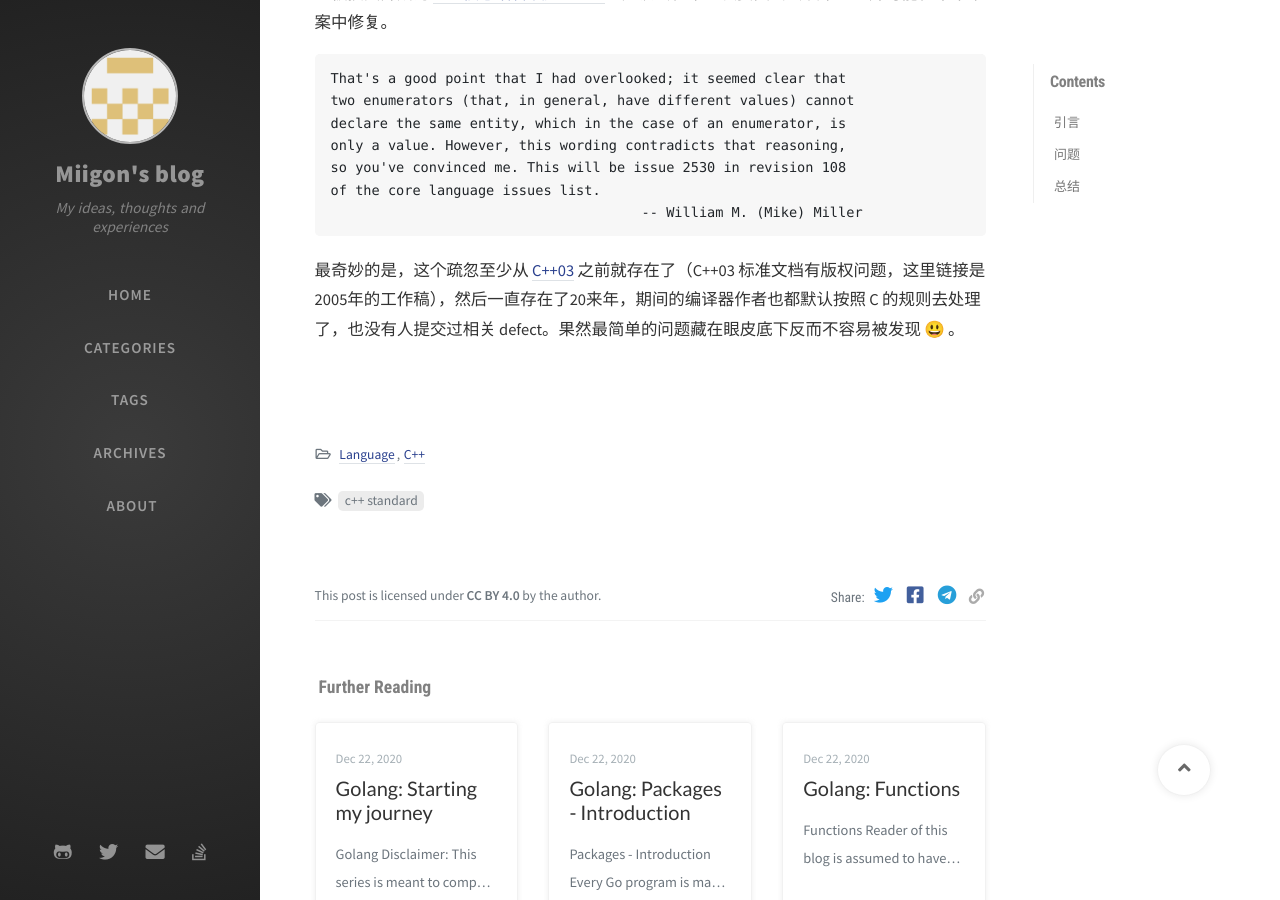
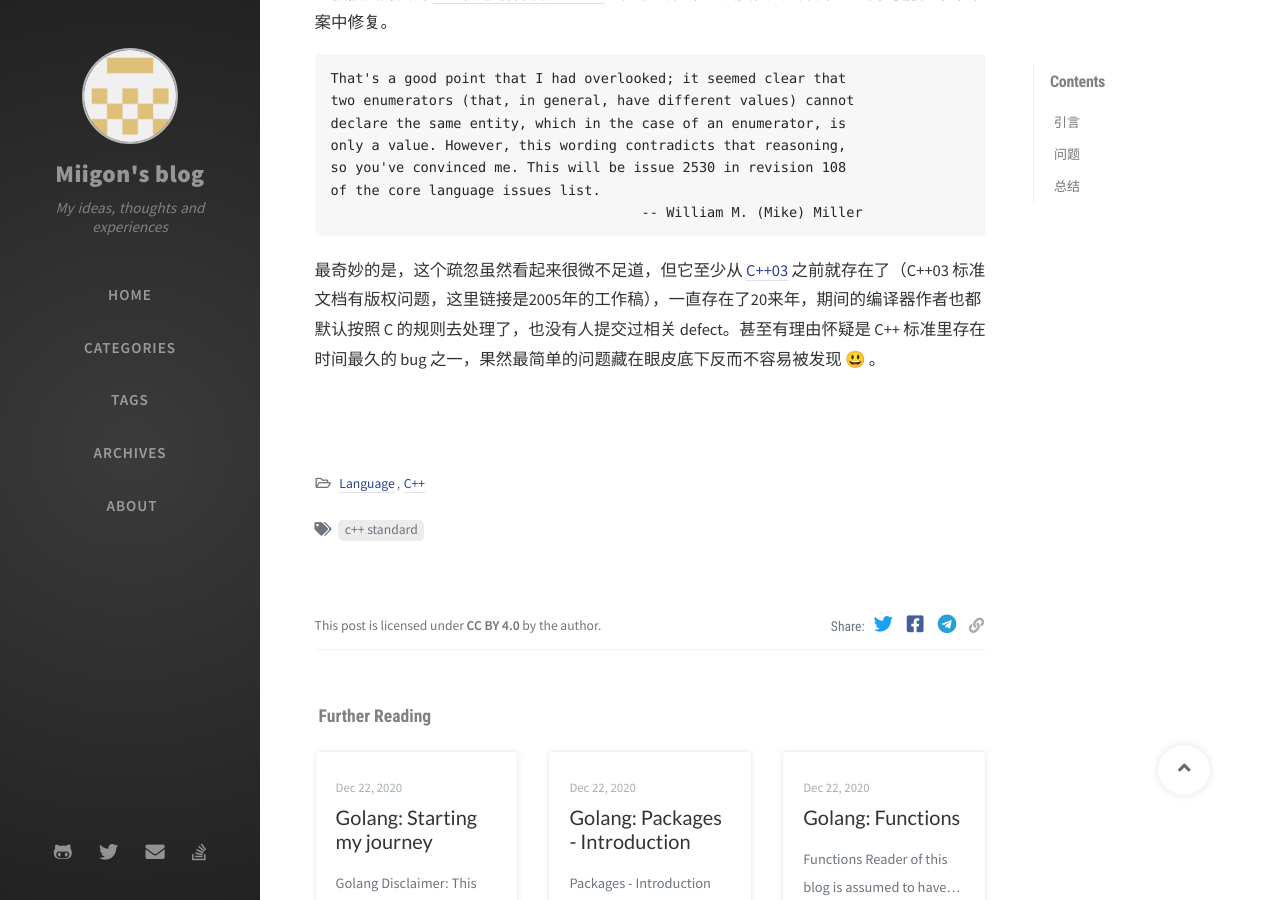
Before and after one commit to Miigon/blog, a Jekyll site: the page built from _posts/misc/2022-04-02-cpp-core-language-issue-for-enum-const-redefinition.md, in a window 1280 px wide and 900 px high, scrolled down 4502 px. Built offline with Jekyll 4.4.1, drawn with Linux system fonts in a browser that asks for light colours; nearby versions of some CDN libraries; comment, search, counter and statistics services are not loaded; some of the changed text lies outside the part shown.

Commit message:
cpp-core-language-....-redefinition: fix incorrect date, slight tweak

````diff
--- a/_posts/misc/2022-04-02-cpp-core-language-issue-for-enum-const-redefinition.md
+++ b/_posts/misc/2022-04-02-cpp-core-language-issue-for-enum-const-redefinition.md
@@ -137,4 +137,4 @@ of the core language issues list.
                                       -- William M. (Mike) Miller
 ```
 
-最奇妙的是，这个疏忽至少从 [C++03](http://www.open-std.org/jtc1/sc22/wg21/docs/papers/2005/n1905.pdf) 之前就存在了（C++03 标准文档有版权问题，这里链接是2005年的工作稿），然后一直存在了20来年，期间的编译器作者也都默认按照 C 的规则去处理了，也没有人提交过相关 defect。果然最简单的问题藏在眼皮底下反而不容易被发现 😃 。
+最奇妙的是，这个疏忽虽然看起来很微不足道，但它至少从 [C++03](http://www.open-std.org/jtc1/sc22/wg21/docs/papers/2005/n1905.pdf) 之前就存在了（C++03 标准文档有版权问题，这里链接是2005年的工作稿），一直存在了20来年，期间的编译器作者也都默认按照 C 的规则去处理了，也没有人提交过相关 defect。甚至有理由怀疑是 C++ 标准里存在时间最久的 bug 之一，果然最简单的问题藏在眼皮底下反而不容易被发现 😃 。
````
Also changed, not shown: other parts of _posts/misc/2022-04-02-cpp-core-language-issue-for-enum-const-redefinition.md (+1 -1 lines).
